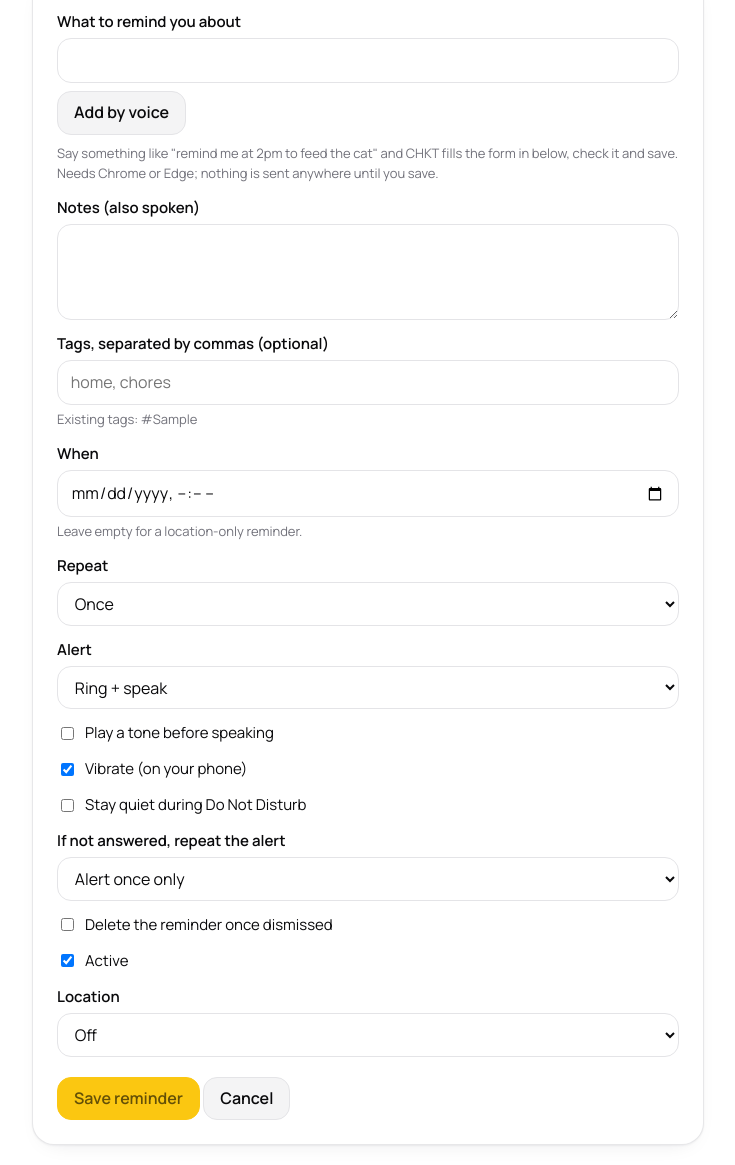
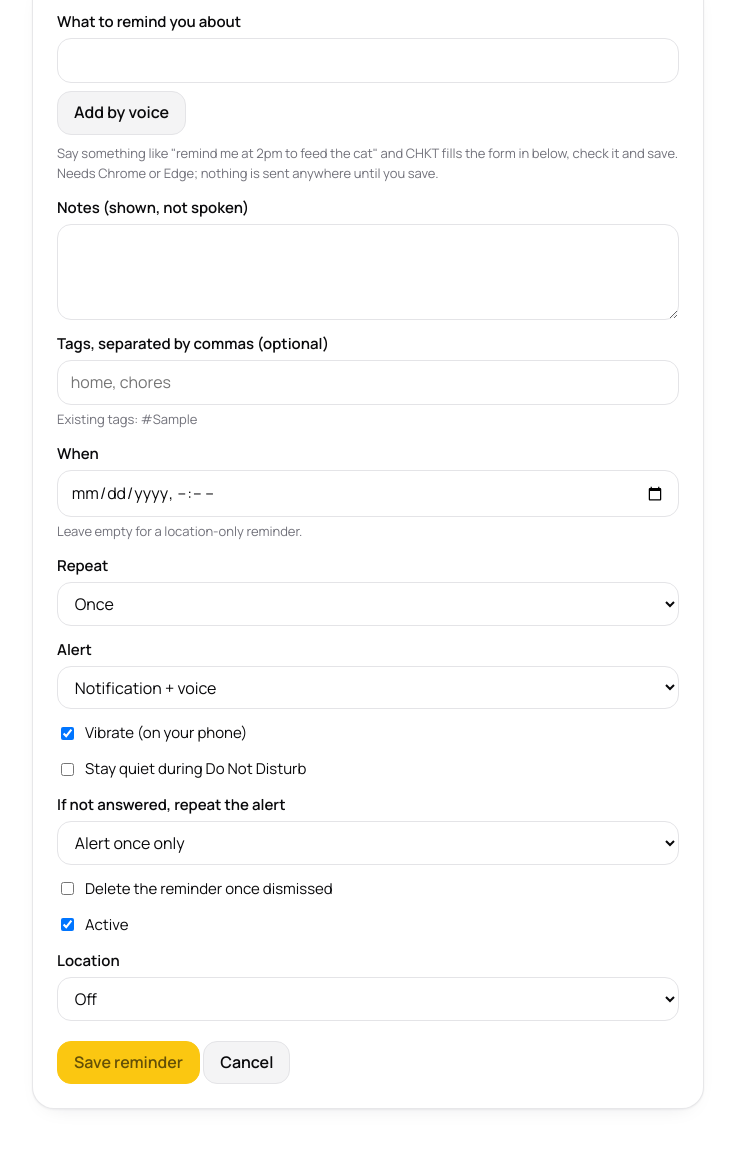
Before and after one commit to lightmorphic/chkt-server, a Flask app: page /reminder/new in a window 1280 px wide. Shown: the part 178-1343 px from the top of the page, without its empty margins (84-819 px from the left). After the commit the page ends 1288 px from the top, so only its background shows below. Run offline with Flask 3, Linux system fonts and the light colour scheme; the visitor is signed in with stand-in values (Sample User, id 1); tables that the repository leaves empty hold one stand-in row (values such as "Sample post"); parts of the project's set-up code (start-up, migrations or seed data) failed here and were passed over.

Commit message:
1.1.1: match the app's simplified alert modes, stop speaking notes
Feature-parity follow-up to the app's alert-mode simplification:
- ALERT_MODES is now notification+voice / voice-only / notification-only,
  matching the app 1:1. Ringing and the pre-tone chime are gone from the
  edit form, app.js's announce(), and the web push/in-page alert path.
- Notes still show on the alert overlay, but only the reminder title is
  spoken now.
- Added store.normalize_alert_mode(), used by the web form, JSON import,
  and the sync API, so a legacy RING_AND_SPEAK/RING_ONLY value from an
  older export or an un-migrated client can't reintroduce the old modes.
- A new additive migration rewrites any reminders already stored under
  the old alert_mode values, so this applies automatically on next start
  without a manual data fix.

Co-Authored-By: Claude Sonnet 5 <noreply@anthropic.com>

```diff
--- a/app/api.py
+++ b/app/api.py
@@ -79,8 +79,8 @@ def _reminder_from_json(o):
             "title": str(o["title"]), "notes": str(o.get("notes") or ""),
             "due_at": int(o["dueAt"]) if o.get("dueAt") is not None else None,
             "repeat_rule": str(o.get("repeatRule") or ""),
-            "alert_mode": str(o.get("alertMode") or "RING_AND_SPEAK"),
-            "pre_tone": 1 if o.get("preTone") else 0,
+            "alert_mode": store.normalize_alert_mode(o.get("alertMode")),
+            "pre_tone": 0,
             "enabled": 1 if o.get("enabled", True) else 0,
             "vibrate": 1 if o.get("vibrate", True) else 0,
             "respect_dnd": 1 if o.get("respectDnd") else 0,
--- a/app/backup.py
+++ b/app/backup.py
@@ -75,8 +75,8 @@ def import_json(raw: str, replace: bool = False) -> int:
                             else list_names.get(str(o.get("listId")), "")),
                 "title": str(o["title"]), "notes": str(o.get("notes") or ""),
                 "due_at": o.get("dueAt"), "repeat_rule": str(o.get("repeatRule") or ""),
-                "alert_mode": str(o.get("alertMode") or "RING_AND_SPEAK"),
-                "pre_tone": 1 if o.get("preTone") else 0,
+                "alert_mode": store.normalize_alert_mode(o.get("alertMode")),
+                "pre_tone": 0,
                 "enabled": 1 if o.get("enabled", True) else 0,
                 "vibrate": 1 if o.get("vibrate", True) else 0,
                 "respect_dnd": 1 if o.get("respectDnd") else 0,
--- a/app/db.py
+++ b/app/db.py
@@ -22,7 +22,7 @@ CREATE TABLE IF NOT EXISTS reminders (
     notes TEXT NOT NULL DEFAULT '',
     due_at INTEGER,
     repeat_rule TEXT NOT NULL DEFAULT '',
-    alert_mode TEXT NOT NULL DEFAULT 'RING_AND_SPEAK',
+    alert_mode TEXT NOT NULL DEFAULT 'NOTIFY_AND_SPEAK',
     pre_tone INTEGER NOT NULL DEFAULT 0,
     enabled INTEGER NOT NULL DEFAULT 1,
     vibrate INTEGER NOT NULL DEFAULT 1,
@@ -86,6 +86,11 @@ CREATE TABLE IF NOT EXISTS fired (
 # safe to re-run: SQLite rejects a duplicate column and we just ignore that.
 MIGRATIONS = [
     "ALTER TABLE fired ADD COLUMN quiet INTEGER NOT NULL DEFAULT 0",
+    # Ringing was removed as an alert component; rewrite rows saved under
+    # the old three-way scheme onto their closest new equivalent. Plain
+    # UPDATEs, safe to re-run: nothing matches after the first pass.
+    "UPDATE reminders SET alert_mode = 'NOTIFY_AND_SPEAK' WHERE alert_mode = 'RING_AND_SPEAK'",
+    "UPDATE reminders SET alert_mode = 'NOTIFY_ONLY' WHERE alert_mode = 'RING_ONLY'",
 ]
 
 
--- a/app/static/app.js
+++ b/app/static/app.js
@@ -331,36 +331,11 @@
     if (item.quiet) return;
     // Vibration API is mobile-browser-only; no-ops harmlessly elsewhere.
     if (item.vibrate && navigator.vibrate) navigator.vibrate([400, 250, 400, 250, 400]);
-    var mode = item.alert_mode || "RING_AND_SPEAK";
-    var ring = mode === "RING_AND_SPEAK" || mode === "RING_ONLY";
-    var speak = mode === "RING_AND_SPEAK" || mode === "SPEAK_ONLY";
-    var speakNow = function () {
-      if (!speak || !("speechSynthesis" in window)) return;
-      var text = item.title + (item.notes ? ". " + item.notes : "");
-      var say = function () {
-        var u = new SpeechSynthesisUtterance(text);
-        speechSynthesis.speak(u);
-      };
-      if (item.pre_tone) { tone(660, 0.4, say); } else { say(); }
-    };
-    if (ring) { tone(880, 1.2, speakNow); } else { speakNow(); }
-  }
-
-  function tone(freq, seconds, done) {
-    try {
-      var ctx = new (window.AudioContext || window.webkitAudioContext)();
-      var osc = ctx.createOscillator();
-      var gain = ctx.createGain();
-      osc.frequency.value = freq;
-      gain.gain.setValueAtTime(0.25, ctx.currentTime);
-      gain.gain.exponentialRampToValueAtTime(0.001, ctx.currentTime + seconds);
-      osc.connect(gain).connect(ctx.destination);
-      osc.start();
-      osc.stop(ctx.currentTime + seconds);
-      osc.onended = function () { ctx.close(); if (done) done(); };
-    } catch (e) {
-      if (done) done();
-    }
+    var mode = item.alert_mode || "NOTIFY_AND_SPEAK";
+    var speak = mode === "NOTIFY_AND_SPEAK" || mode === "SPEAK_ONLY";
+    if (!speak || !("speechSynthesis" in window)) return;
+    // Notes show in the overlay but aren't spoken — matches the app.
+    speechSynthesis.speak(new SpeechSynthesisUtterance(item.title));
   }
 
   function act(path, body) {
--- a/app/store.py
+++ b/app/store.py
@@ -5,6 +5,18 @@ from datetime import datetime
 
 from . import db
 from .repeat_rules import next_after
+
+_LEGACY_ALERT_MODES = {"RING_AND_SPEAK": "NOTIFY_AND_SPEAK", "RING_ONLY": "NOTIFY_ONLY"}
+_ALERT_MODES = {"NOTIFY_AND_SPEAK", "SPEAK_ONLY", "NOTIFY_ONLY"}
+
+
+def normalize_alert_mode(value):
+    """Maps a stored/imported alert_mode onto the current three-way scheme.
+    Ringing was removed as an alert component; a JSON export/sync payload
+    from an older app or server build can still carry the old five values."""
+    value = _LEGACY_ALERT_MODES.get(value, value)
+    return value if value in _ALERT_MODES else "NOTIFY_AND_SPEAK"
+
 
 REMINDER_FIELDS = (
     "id", "tags", "title", "notes", "due_at", "repeat_rule", "alert_mode",
--- a/app/templates/edit_reminder.html
+++ b/app/templates/edit_reminder.html
@@ -16,7 +16,7 @@
   <p class="hint">Say something like "remind me at 2pm to feed the cat" and CHKT fills the form in below, check it and save. Needs Chrome or Edge; nothing is sent anywhere until you save.</p>
   {% endif %}
 
-  <label for="f-notes">Notes (also spoken)</label>
+  <label for="f-notes">Notes (shown, not spoken)</label>
   <textarea id="f-notes" name="notes">{{ reminder.notes if reminder else '' }}</textarea>
 
   <label for="f-tags">Tags, separated by commas (optional)</label>
@@ -90,10 +90,6 @@
     {% endfor %}
   </select>
   <label style="display:flex;gap:0.5rem;align-items:center;font-weight:400">
-    <input style="width:auto" type="checkbox" name="pre_tone" {% if reminder and reminder.pre_tone %}checked{% endif %}>
-    Play a tone before speaking
-  </label>
-  <label style="display:flex;gap:0.5rem;align-items:center;font-weight:400">
     <input style="width:auto" type="checkbox" name="vibrate" {% if not reminder or reminder.vibrate %}checked{% endif %}>
     Vibrate (on your phone)
   </label>
--- a/app/update_check.py
+++ b/app/update_check.py
@@ -6,7 +6,7 @@ import threading
 import time
 import urllib.request
 
-VERSION = "1.1.0"
+VERSION = "1.1.1"
 RELEASES_URL = "https://api.github.com/repos/lightmorphic/chkt-server/releases/latest"
 
 _cache = {"checked_at": 0.0, "latest": None}
--- a/app/views.py
+++ b/app/views.py
@@ -16,9 +16,8 @@ from .settings_store import SECRET_KEYS, get as setting, put as setting_put, sav
 bp = Blueprint("views", __name__)
 
 ALERT_MODES = [
-    ("RING_AND_SPEAK", "Ring + speak"),
-    ("RING_ONLY", "Ring only"),
-    ("SPEAK_ONLY", "Speak only"),
+    ("NOTIFY_AND_SPEAK", "Notification + voice"),
+    ("SPEAK_ONLY", "Voice only"),
     ("NOTIFY_ONLY", "Notification only"),
 ]
 SNOOZES = [(10, "10 min"), (30, "30 min"), (60, "1 hr"), (180, "3 hrs"), (720, "12 hrs"), (1440, "1 day")]
@@ -399,8 +398,10 @@ def _reminder_from_form(form, existing):
         "notes": (form.get("notes") or "").strip(),
         "due_at": due_at,
         "repeat_rule": rule,
-        "alert_mode": form.get("alert_mode") if form.get("alert_mode") in dict(ALERT_MODES) else "RING_AND_SPEAK",
-        "pre_tone": 1 if form.get("pre_tone") else 0,
+        "alert_mode": store.normalize_alert_mode(form.get("alert_mode")),
+        # No longer settable in the UI; kept only so existing rows don't
+        # need a schema change.
+        "pre_tone": 0,
         "enabled": 1 if form.get("active") else 0,
         "vibrate": 1 if form.get("vibrate") else 0,
         "respect_dnd": 1 if form.get("respect_dnd") else 0,
```
Also changed, not shown: tests/test_sync_api.py (+1 -1 lines), CHANGELOG.md.
